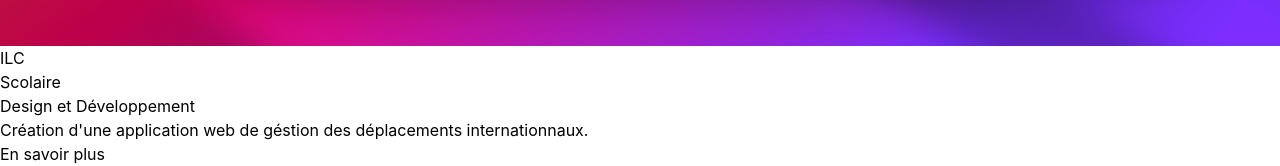
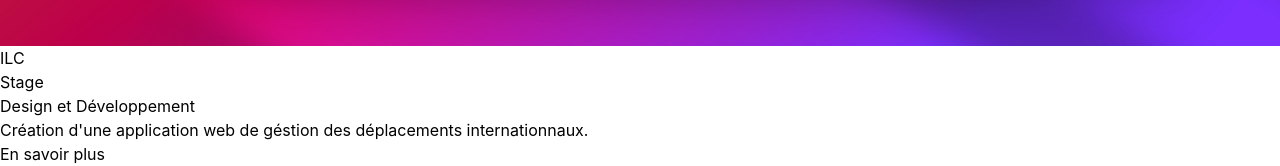
Before and after one commit to Akinaru/portfolio, a React (Vite) app: page / in a window 1280 px wide. Shown: the part 3402-3568 px from the top of the page. Built offline with nearby package versions, Linux system fonts and the light colour scheme; a web font is replaced by a local one.

Commit message:
Projects

```diff
--- a/src/Components/Sections/ProjectSection.tsx
+++ b/src/Components/Sections/ProjectSection.tsx
@@ -3,6 +3,7 @@ import { motion, AnimatePresence, Variants, useInView } from 'framer-motion';
 import { ChevronLeft, ChevronRight } from 'lucide-react';
 import img_ilc from '../../assets/projects/ilc.jpeg';
 import img_lightzino from '../../assets/projects/lightzino.jpeg';
+import img_unknown from '../../assets/projects/unknown.jpeg';
 
 type Direction = 1 | -1 | 0;;
 
@@ -31,14 +32,37 @@ const slideVariants: Variants = {
   })
 };
 
-const ProjectBadge = ({ type }: { type: ProjectType }) => {
-  const colors = {
+interface ProjectBadgeProps {
+  type: string;
+  className?: string;
+}
+
+const ProjectBadge: React.FC<ProjectBadgeProps> = ({ type, className = '' }) => {
+  const colors: Record<string, string> = {
     Personnel: 'bg-purple-500/20 text-purple-300 border-purple-500/50',
-    Scolaire: 'bg-blue-500/20 text-blue-300 border-blue-500/50'
+    Scolaire: 'bg-blue-500/20 text-blue-300 border-blue-500/50',
+    Stage: 'bg-green-500/20 text-green-300 border-green-500/50'
   };
 
+  const defaultColor = 'bg-gray-500/20 text-gray-300 border-gray-500/50';
+  const colorClasses = colors[type] || defaultColor;
+
   return (
-    <div className={`inline-flex items-center px-3 py-1 rounded-full border ${colors[type]} text-sm font-medium ml-4`}>
+    <div
+      className={`
+        inline-flex
+        items-center
+        px-3
+        py-1
+        rounded-full
+        border
+        text-sm
+        font-medium
+        ml-4
+        ${colorClasses}
+        ${className}
+      `}
+    >
       {type}
     </div>
   );
@@ -59,7 +83,7 @@ const ProjectsSection = () => {
       subtitle: "Design et Développement",
       description: "Création d'une application web de géstion des déplacements internationnaux.",
       img: img_ilc,
-      type: "Scolaire"
+      type: "Stage"
     },
     {
       title: "Lightzino",
@@ -72,7 +96,7 @@ const ProjectsSection = () => {
       title: "Bientôt ...",
       subtitle: "?",
       description: "Mystère...",
-      img: img_ilc,
+      img: img_unknown,
       type: "Inconnu"
     }
   ];
@@ -137,9 +161,9 @@ const ProjectsSection = () => {
                 <img
                   src={projects[currentIndex].img}
                   alt={projects[currentIndex].title}
-                    className="w-full h-[600px] object-cover rounded-3xl"
+                  className="w-full h-[600px] object-cover" // Removed rounded-3xl
                 />
-                  <div className="absolute inset-0 bg-gradient-to-t from-black/90 via-black/50 to-transparent rounded-3xl" />
+                <div className="absolute inset-0 bg-gradient-to-t from-black/90 via-black/50 to-transparent" /> {/* Removed rounded-3xl */}
               </motion.div>
             </AnimatePresence>
           </div>
```
Also changed, not shown: src/assets/projects/unknown.jpeg (added). Lines whose indentation alone changed are shown as unchanged.
